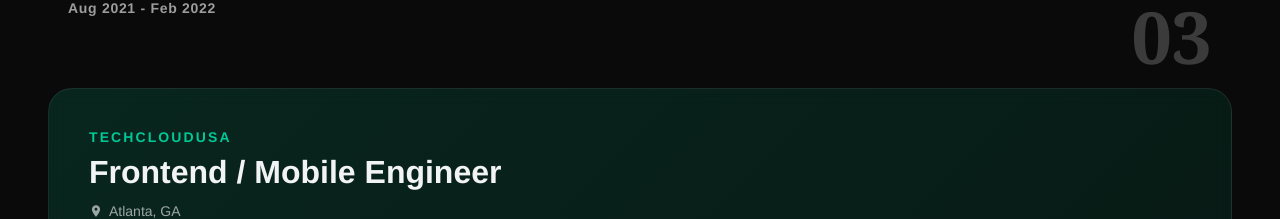
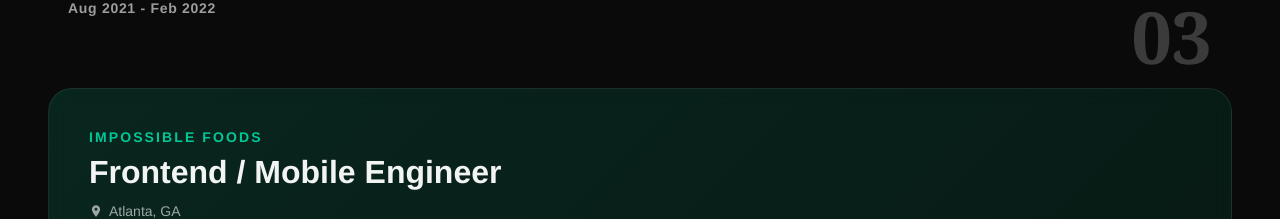
Before and after one commit to abhi6268/abilash-cinematic-portfolio, a React (Create React App) app: page /work-experience in a window 1280 px wide. Shown: the part 2519-2738 px from the top of the page. Built offline with nearby package versions, Linux system fonts and the light colour scheme.

Commit message:
Resume update

```diff
--- a/src/data/getWorkExperienceData.ts
+++ b/src/data/getWorkExperienceData.ts
@@ -101,7 +101,7 @@
     },
     {
         id: 'techcloudusa',
-        company: 'TechCloudUSA',
+        company: 'Impossible Foods',
         title: 'Frontend / Mobile Engineer',
         location: 'Atlanta, GA',
         dateRange: 'Aug 2021 - Feb 2022',
```
Also changed, not shown: 1 other file (tests, documents, lock files or other folders).
